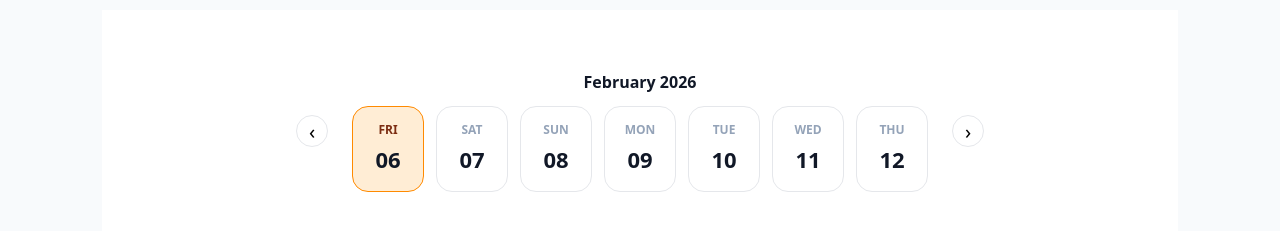
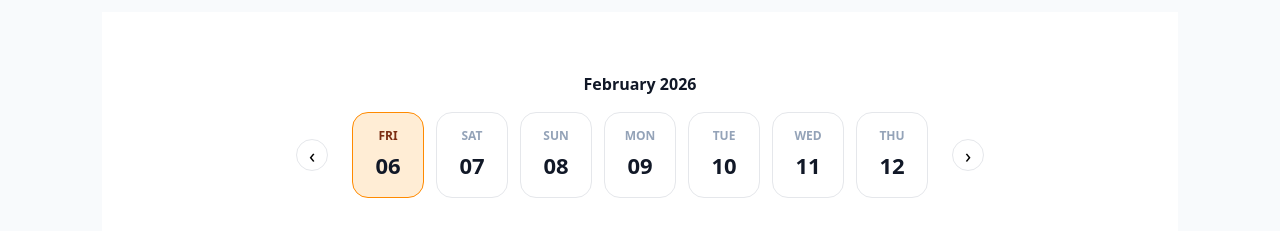
Before and after one commit to hanyi85/gym-vue, a Vue app in the folder gym-vue/: page /courses/booking in a window 1280 px wide. Shown: the part 721-952 px from the top of the page. Built offline with nearby package versions, Linux system fonts and the light colour scheme.

Commit message:
修改預約頁面 日期左右箭頭置中

```diff
--- a/gym-vue/src/views/courses/Booking-View.vue
+++ b/gym-vue/src/views/courses/Booking-View.vue
@@ -160,11 +160,14 @@ watch(
 
       <!-- 日期 -->
     <section class="date-section">
+
+  <div class="month-title">
+    {{ currentMonth }}
+  </div>
+
+
   <div class="date-header">
     <button class="nav-btn" @click="prevDates">‹</button>
-
-          <div class="date-center">
-            <div class="month-title">{{ currentMonth }}</div>
 
     <div class="date-row">
       <button
@@ -178,11 +181,11 @@ watch(
         <div class="date-num">{{ d.num }}</div>
       </button>
     </div>
-          </div>
 
     <button class="nav-btn" @click="nextDates">›</button>
   </div>
 </section>
+
 
       <!-- 時段 -->
       <section class="slot-section">
@@ -215,7 +218,7 @@ watch(
     回到課程列表
   </button>
 
-  <!-- 下一步 -->
+
   <button
     class="next-btn"
     :disabled="!selectedSlot"
@@ -310,7 +313,8 @@ watch(
 }
 
 .course-card img {
-  width: 140px;
+
+  width: 250px;
   border-radius: 12px;
   object-fit: cover;
 }
@@ -318,6 +322,19 @@ watch(
 .price {
   color: #ff8a00;
   font-weight: 800;
+}
+
+.date-section {
+  margin-top: 32px;
+  text-align: center;
+}
+
+
+.month-title {
+  font-size: 16px;
+  font-weight: 800;
+  margin-bottom: 16px;
+  color: #111827;
 }
 
 
@@ -328,23 +345,12 @@ watch(
   gap: 24px;
 }
 
-.date-center {
-  display: flex;
-  flex-direction: column;
-  align-items: center;
-}
-
-.month-title {
-  font-size: 16px;
-  font-weight: 800;
-  margin-bottom: 12px;
-  color: #111827;
-}
 
 .date-row {
   display: flex;
   gap: 12px;
 }
+
 
 .nav-btn {
   width: 32px;
@@ -355,6 +361,7 @@ watch(
   font-size: 20px;
   cursor: pointer;
 }
+
 
 .nav-btn:hover {
   border-color: #ff8a00;
```
Lines whose indentation alone changed are shown as unchanged.
